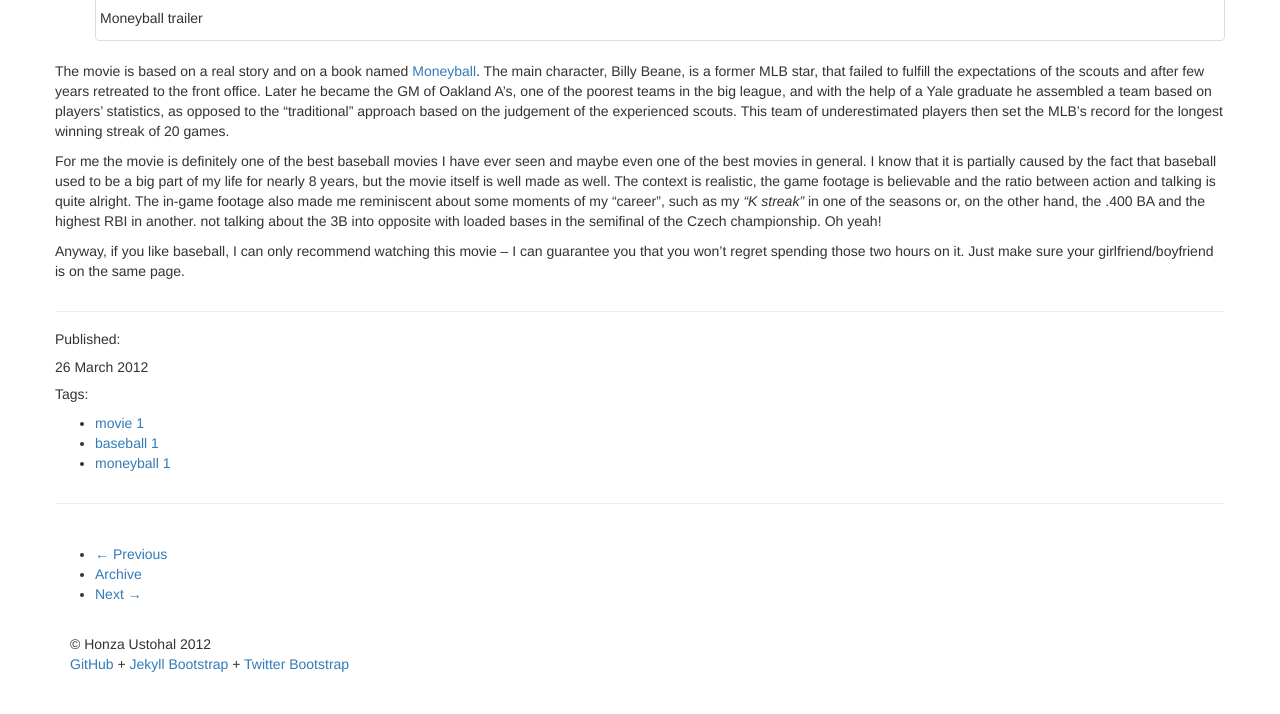
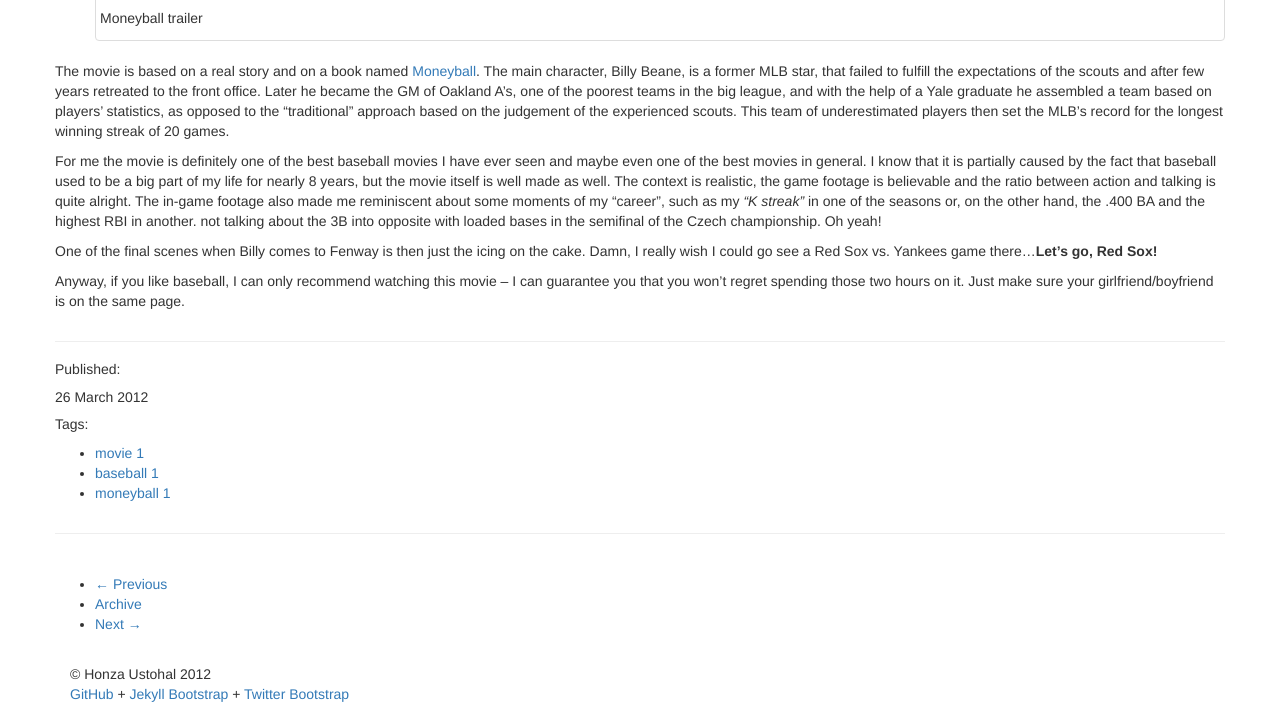
Before and after one commit to sway/sway.github.com, a Jekyll site: the page built from _posts/2012-03-26-moneyball.md, in a window 1280 px wide and 900 px high, scrolled down 528 px, cut to the strip 186-900 px from the top of the window. Built offline with Jekyll 4.4.1, drawn with Linux system fonts in a browser that asks for light colours; nearby versions of some CDN libraries; library files that are not in the unit come from our copies; comment, search, counter and statistics services are not loaded; before the commit the page ends 1398 px from its top, so only the background shows below that.

Commit message:
FIX2: Moneyball

```diff
--- a/_posts/2012-03-26-moneyball.md
+++ b/_posts/2012-03-26-moneyball.md
@@ -26,4 +26,6 @@
 
 For me the movie is definitely one of the best baseball movies I have ever seen and maybe even one of the best movies in general. I know that it is partially caused by the fact that baseball used to be a big part of my life for nearly 8 years, but the movie itself is well made as well. The context is realistic, the game footage is believable and the ratio between action and talking is quite alright. The in-game footage also made me reminiscent about some moments of my "career", such as my _"K streak"_ in one of the seasons or, on the other hand, the .400 BA and the highest RBI in another. not talking about the 3B into opposite with loaded bases in the semifinal of the Czech championship. Oh yeah!
 
+One of the final scenes when Billy comes to Fenway is then just the icing on the cake. Damn, I really wish I could go see a Red Sox vs. Yankees game there...__Let's go, Red Sox!__
+
 Anyway, if you like baseball, I can only recommend watching this movie -- I can guarantee you that you won't regret spending those two hours on it. Just make sure your girlfriend/boyfriend is on the same page.
```
